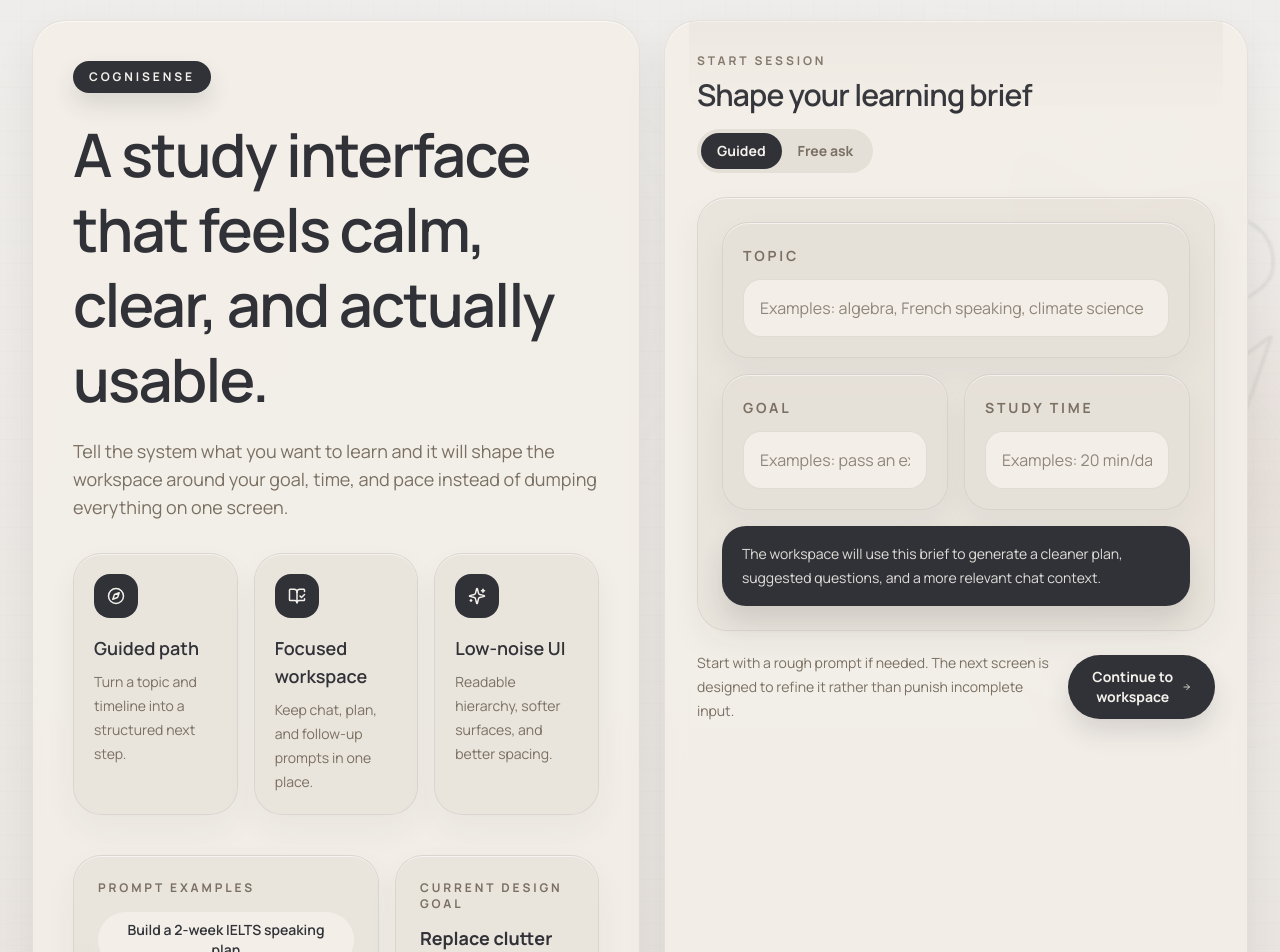
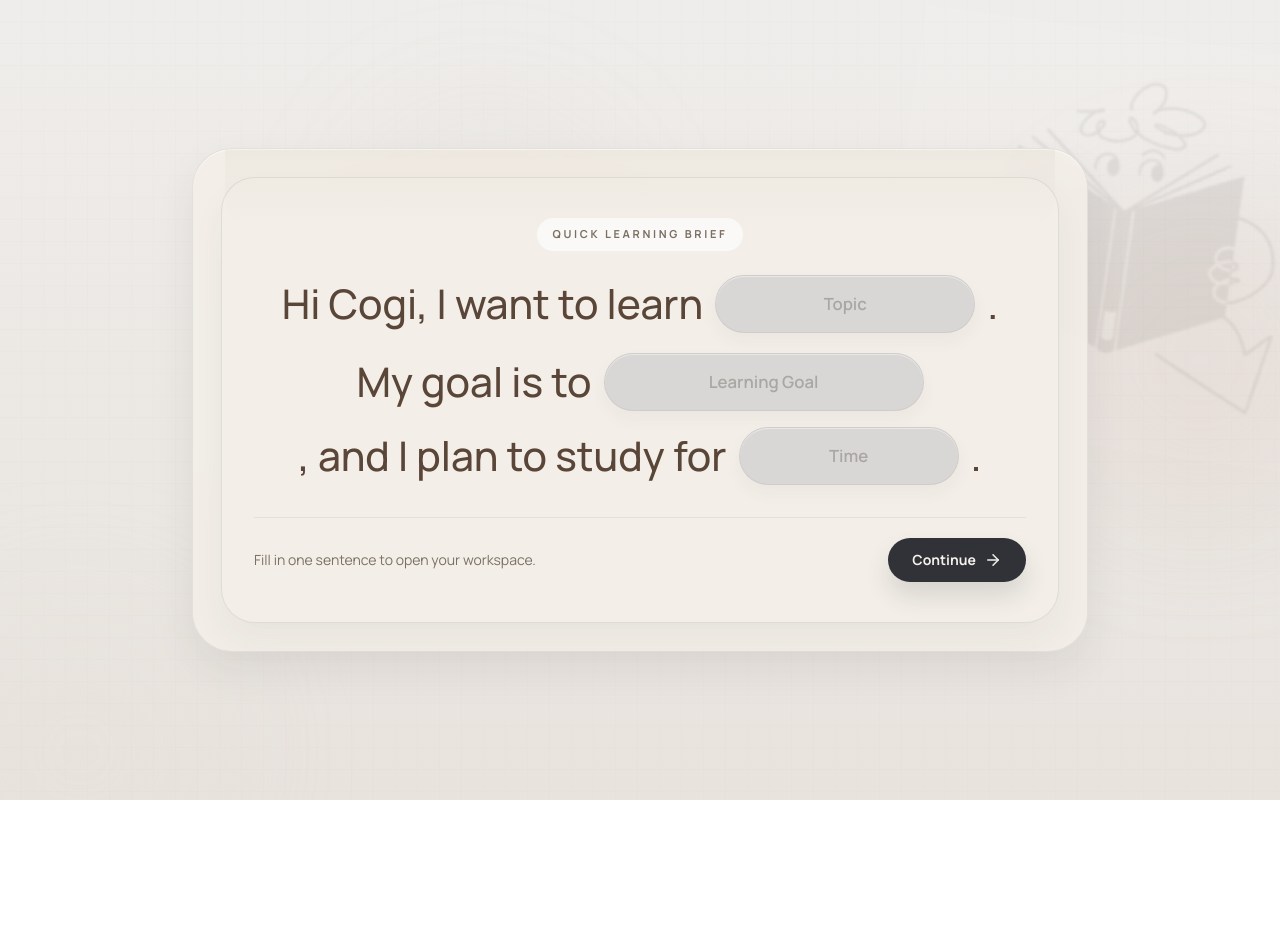
Before and after one commit to Rachel-Gui/figmabuild2026, a React (Vite) app: page / in a window 1280 px wide. Shown: the top 952 px of the page. After the commit the page ends 800 px from the top, so only its background shows below. Built offline with nearby package versions, Linux system fonts and the light colour scheme.

Commit message:
Refine entry screen and navigation

```diff
--- a/src/app/components/LoginView.tsx
+++ b/src/app/components/LoginView.tsx
@@ -1,7 +1,7 @@
 import { useState } from 'react';
 import { useNavigate } from 'react-router';
 import { motion } from 'motion/react';
-import { ArrowRight, BookOpenCheck, Compass, Sparkles } from 'lucide-react';
+import { ArrowRight } from 'lucide-react';
 
 import doodle from '@/assets/c66905e9277bdd045c5911a8ef1f9bc6131f4a00.png';
 
@@ -10,26 +10,18 @@ export const LoginView = () => {
   const [topic, setTopic] = useState('');
   const [goal, setGoal] = useState('');
   const [time, setTime] = useState('');
-  const [isFreeMode, setIsFreeMode] = useState(false);
-  const [freeText, setFreeText] = useState('');
 
   const handleNext = () => {
     navigate('/app/workspace', {
       state: {
-        isFreeMode,
+        isFreeMode: false,
         topic,
         goal,
         time,
-        freeText,
+        freeText: '',
       },
     });
   };
-
-  const samplePrompts = [
-    'Build a 2-week IELTS speaking plan',
-    'Help me understand probability from zero',
-    'Design a biology revision path for finals',
-  ];
 
   return (
     <div className="relative min-h-screen overflow-hidden px-4 py-5 text-[#313238] sm:px-6 lg:px-8">
@@ -45,175 +37,63 @@ export const LoginView = () => {
         <div className="app-grid absolute inset-0 opacity-30" />
       </div>
 
-      <div className="relative mx-auto grid min-h-[calc(100vh-2.5rem)] max-w-7xl gap-6 lg:grid-cols-[1.02fr_0.98fr]">
-        <motion.section
-          initial={{ opacity: 0, y: 20 }}
-          animate={{ opacity: 1, y: 0 }}
-          transition={{ duration: 0.45 }}
-          className="app-surface flex flex-col justify-between rounded-[34px] px-6 py-8 sm:px-8 sm:py-10 lg:px-10"
-        >
-          <div>
-            <div className="inline-flex items-center rounded-full bg-[#313238] px-4 py-2 text-xs font-bold uppercase tracking-[0.24em] text-[#f4f1eb] shadow-[0_12px_22px_rgba(49,50,56,0.14)]">
-              CogniSense
-            </div>
-
-            <h1 className="mt-6 max-w-2xl text-4xl font-semibold leading-tight text-[#313238] sm:text-5xl lg:text-6xl">
-              A study interface that feels calm, clear, and actually usable.
-            </h1>
-
-            <p className="mt-5 max-w-xl text-base leading-7 text-[#7a7063] sm:text-lg">
-              Tell the system what you want to learn and it will shape the workspace around your goal,
-              time, and pace instead of dumping everything on one screen.
-            </p>
-
-            <div className="mt-8 grid gap-4 sm:grid-cols-3">
-              <FeatureCard
-                icon={Compass}
-                title="Guided path"
-                description="Turn a topic and timeline into a structured next step."
-              />
-              <FeatureCard
-                icon={BookOpenCheck}
-                title="Focused workspace"
-                description="Keep chat, plan, and follow-up prompts in one place."
-              />
-              <FeatureCard
-                icon={Sparkles}
-                title="Low-noise UI"
-                description="Readable hierarchy, softer surfaces, and better spacing."
-              />
-            </div>
-          </div>
-
-          <div className="mt-10 grid gap-4 lg:grid-cols-[1.2fr_0.8fr]">
-            <div className="app-panel rounded-[28px] p-5 sm:p-6">
-              <div className="text-xs font-bold uppercase tracking-[0.24em] text-[#7a7063]">
-                Prompt examples
-              </div>
-              <div className="mt-4 flex flex-wrap gap-3">
-                {samplePrompts.map((prompt) => (
-                  <button
-                    key={prompt}
-                    onClick={() => {
-                      setIsFreeMode(true);
-                      setFreeText(prompt);
-                    }}
-                    className="rounded-full bg-[#f3efe8] px-4 py-2 text-sm font-semibold text-[#313238] transition hover:bg-[#313238] hover:text-[#f4f1eb]"
-                  >
-                    {prompt}
-                  </button>
-                ))}
-              </div>
-            </div>
-
-            <div className="app-panel rounded-[28px] p-5 sm:p-6">
-              <div className="text-xs font-bold uppercase tracking-[0.24em] text-[#7a7063]">
-                Current design goal
-              </div>
-              <p className="mt-3 text-lg font-bold text-[#313238]">
-                Replace clutter with a single, readable learning flow.
-              </p>
-              <p className="mt-3 text-sm leading-6 text-[#7a7063]">
-                This version prioritizes spacing, contrast, and visual rhythm over decorative outlines.
-              </p>
-            </div>
-          </div>
-        </motion.section>
-
+      <div className="relative mx-auto flex min-h-[calc(100vh-2.5rem)] max-w-5xl items-center justify-center">
         <motion.section
           initial={{ opacity: 0, y: 28 }}
           animate={{ opacity: 1, y: 0 }}
           transition={{ duration: 0.55, delay: 0.08 }}
-          className="app-surface relative rounded-[34px] p-5 sm:p-6 lg:p-8"
+          className="app-surface relative w-full max-w-4xl rounded-[40px] p-4 sm:p-6 lg:p-7"
         >
-          <div className="absolute inset-x-6 top-0 h-px bg-gradient-to-r from-transparent via-white to-transparent" />
-          <div className="pointer-events-none absolute inset-x-6 top-0 h-24 rounded-b-[28px] bg-[linear-gradient(180deg,rgba(208,198,184,0.18)_0%,rgba(208,198,184,0)_100%)]" />
-          <div className="flex flex-wrap items-center justify-between gap-4">
-            <div>
-              <div className="text-xs font-bold uppercase tracking-[0.24em] text-[#7a7063]">
-                Start session
-              </div>
-              <h2 className="mt-2 text-2xl font-semibold text-[#313238] sm:text-3xl">
-                Shape your learning brief
-              </h2>
-            </div>
-
-            <div className="rounded-full bg-[#e5e0d7] p-1">
-              <button
-                onClick={() => setIsFreeMode(false)}
-                className={`rounded-full px-4 py-2 text-sm font-bold transition ${
-                  isFreeMode ? 'text-[#7a7063]' : 'bg-[#313238] text-[#f4f1eb]'
-                }`}
-              >
-                Guided
-              </button>
-              <button
-                onClick={() => setIsFreeMode(true)}
-                className={`rounded-full px-4 py-2 text-sm font-bold transition ${
-                  isFreeMode ? 'bg-[#313238] text-[#f4f1eb]' : 'text-[#7a7063]'
-                }`}
-              >
-                Free ask
-              </button>
+          <div className="absolute inset-x-8 top-0 h-px bg-gradient-to-r from-transparent via-white to-transparent" />
+          <div className="pointer-events-none absolute inset-x-8 top-0 h-20 rounded-b-[30px] bg-[linear-gradient(180deg,rgba(208,198,184,0.16)_0%,rgba(208,198,184,0)_100%)]" />
+          <div className="rounded-[34px] border border-[#313238]/10 bg-[#f3efe8] px-5 py-8 shadow-[0_18px_32px_rgba(49,50,56,0.05)] sm:px-8 sm:py-10">
+            <div className="mb-6 flex justify-center">
+              <div className="rounded-full bg-white/65 px-4 py-2 text-[11px] font-bold uppercase tracking-[0.24em] text-[#7a7063]">
+                Quick learning brief
               </div>
             </div>
 
-          <div className="mt-6 app-panel rounded-[30px] p-5 sm:p-6">
-            {isFreeMode ? (
-              <div>
-                <label className="text-sm font-bold uppercase tracking-[0.2em] text-[#7a7063]">
-                  What do you want to learn?
-                </label>
-                <textarea
-                  placeholder="Describe the topic, your situation, and what kind of help you want."
-                  value={freeText}
-                  onChange={(e) => setFreeText(e.target.value)}
-                  className="mt-4 min-h-[280px] w-full rounded-[28px] border border-[#313238]/10 bg-[#f3efe8] px-5 py-5 text-lg leading-8 text-[#313238] outline-none transition placeholder:text-[#8f857a] focus:border-[#313238]/20 focus:bg-white"
-                />
-              </div>
-            ) : (
-              <div className="grid gap-4">
-                <Field
-                  label="Topic"
+            <div className="flex flex-wrap items-center justify-center gap-x-3 gap-y-4 text-center text-[1.85rem] font-medium leading-[1.4] text-[#5a4638] sm:text-[2.55rem]">
+              <span>Hi Cogi, I want to learn</span>
+              <InlineField
                 value={topic}
                 onChange={setTopic}
-                  placeholder="Examples: algebra, French speaking, climate science"
+                placeholder="Topic"
+                widthClass="w-[220px] sm:w-[260px]"
               />
-                <div className="grid gap-4 sm:grid-cols-2">
-                  <Field
-                    label="Goal"
+              <span>.</span>
+            </div>
+
+            <div className="mt-5 flex flex-wrap items-center justify-center gap-x-3 gap-y-4 text-center text-[1.85rem] font-medium leading-[1.4] text-[#5a4638] sm:text-[2.55rem]">
+              <span>My goal is to</span>
+              <InlineField
                 value={goal}
                 onChange={setGoal}
-                    placeholder="Examples: pass an exam, build confidence, finish a project"
+                placeholder="Learning Goal"
+                widthClass="w-[260px] sm:w-[320px]"
               />
-                  <Field
-                    label="Study time"
+              <span>, and I plan to study for</span>
+              <InlineField
                 value={time}
                 onChange={setTime}
-                    placeholder="Examples: 20 min/day, 3 weeks, weekends only"
+                placeholder="Time"
+                widthClass="w-[180px] sm:w-[220px]"
               />
-                </div>
-                <div className="rounded-[24px] bg-[#313238] px-5 py-4 text-sm leading-6 text-[#f4f1eb]/90 shadow-[0_16px_26px_rgba(49,50,56,0.14)]">
-                  The workspace will use this brief to generate a cleaner plan, suggested questions, and
-                  a more relevant chat context.
-                </div>
-              </div>
-            )}
+              <span>.</span>
             </div>
 
-          <div className="mt-5 flex flex-col gap-3 sm:flex-row sm:items-center sm:justify-between">
-            <p className="max-w-md text-sm leading-6 text-[#7a7063]">
-              Start with a rough prompt if needed. The next screen is designed to refine it rather than
-              punish incomplete input.
-            </p>
-
+            <div className="mt-8 flex flex-col gap-4 border-t border-[#313238]/8 pt-5 sm:flex-row sm:items-center sm:justify-between">
+              <div className="text-center text-sm leading-6 text-[#7a7063] sm:text-left">
+                Fill in one sentence to open your workspace.
+              </div>
               <button
                 onClick={handleNext}
-              className="inline-flex items-center justify-center gap-2 rounded-full bg-[#313238] px-6 py-3 text-sm font-bold text-[#f4f1eb] shadow-[0_14px_24px_rgba(49,50,56,0.14)] transition hover:bg-[#7a7063]"
+                className="inline-flex items-center justify-center gap-2 self-center rounded-full bg-[#313238] px-6 py-3 text-sm font-bold text-[#f4f1eb] shadow-[0_14px_24px_rgba(49,50,56,0.14)] transition hover:bg-[#7a7063] sm:self-auto"
               >
-              Continue to workspace
+                Continue
                 <ArrowRight size={18} />
               </button>
+            </div>
           </div>
         </motion.section>
       </div>
@@ -221,43 +101,24 @@ export const LoginView = () => {
   );
 };
 
-const FeatureCard = ({
-  icon: Icon,
-  title,
-  description,
-}: {
-  icon: typeof Compass;
-  title: string;
-  description: string;
-}) => (
-  <div className="app-panel rounded-[28px] p-5">
-    <div className="inline-flex h-11 w-11 items-center justify-center rounded-2xl bg-[#313238] text-[#f4f1eb]">
-      <Icon size={18} />
-    </div>
-    <h3 className="mt-4 text-lg font-semibold text-[#313238]">{title}</h3>
-    <p className="mt-2 text-sm leading-6 text-[#7a7063]">{description}</p>
-  </div>
-);
-
-const Field = ({
-  label,
+const InlineField = ({
   value,
   onChange,
   placeholder,
+  widthClass,
 }: {
-  label: string;
   value: string;
   onChange: (value: string) => void;
   placeholder: string;
+  widthClass: string;
 }) => (
-  <label className="app-panel block rounded-[26px] p-5">
-    <span className="text-sm font-bold uppercase tracking-[0.2em] text-[#7a7063]">{label}</span>
+  <label className={`inline-flex min-h-[58px] items-center rounded-full border border-[#313238]/6 bg-[#d9d7d5] px-5 py-2 shadow-[inset_0_1px_0_rgba(255,255,255,0.45),0_8px_18px_rgba(49,50,56,0.04)] ${widthClass}`}>
     <input
       type="text"
       value={value}
       onChange={(e) => onChange(e.target.value)}
       placeholder={placeholder}
-      className="mt-3 w-full rounded-[18px] border border-[#313238]/10 bg-[#f3efe8] px-4 py-4 text-base text-[#313238] outline-none transition placeholder:text-[#8f857a] focus:border-[#313238]/20 focus:bg-white"
+      className="w-full bg-transparent text-center text-base font-semibold text-[#313238] outline-none placeholder:text-[#a9a6a3] sm:text-[1.05rem]"
     />
   </label>
 );
```
Also changed, not shown: src/app/components/MainLayout.tsx (+6 -2 lines). Lines whose indentation alone changed are shown as unchanged.
